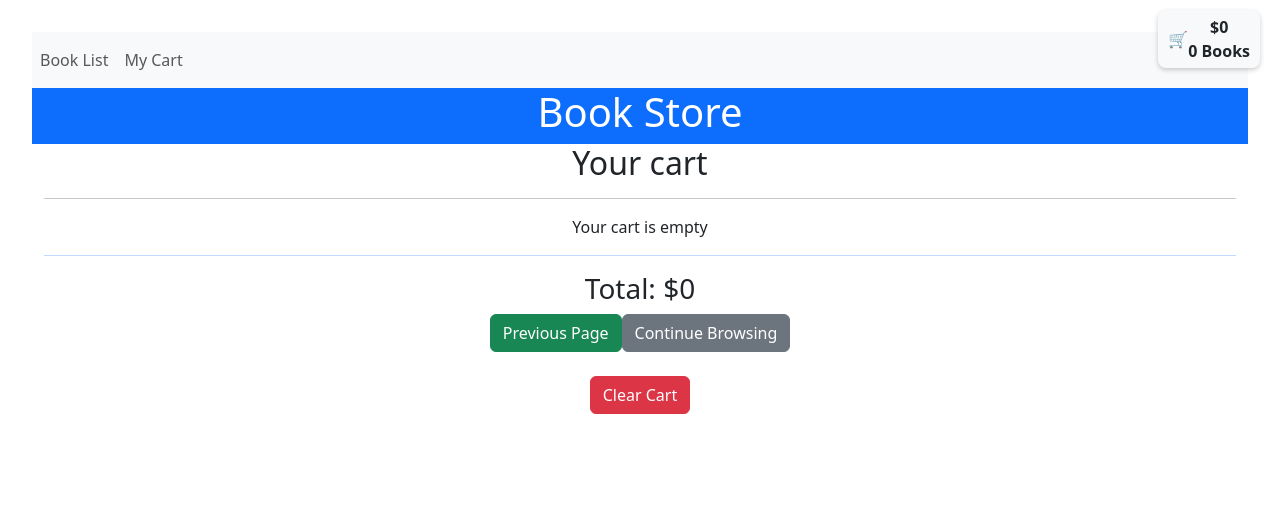
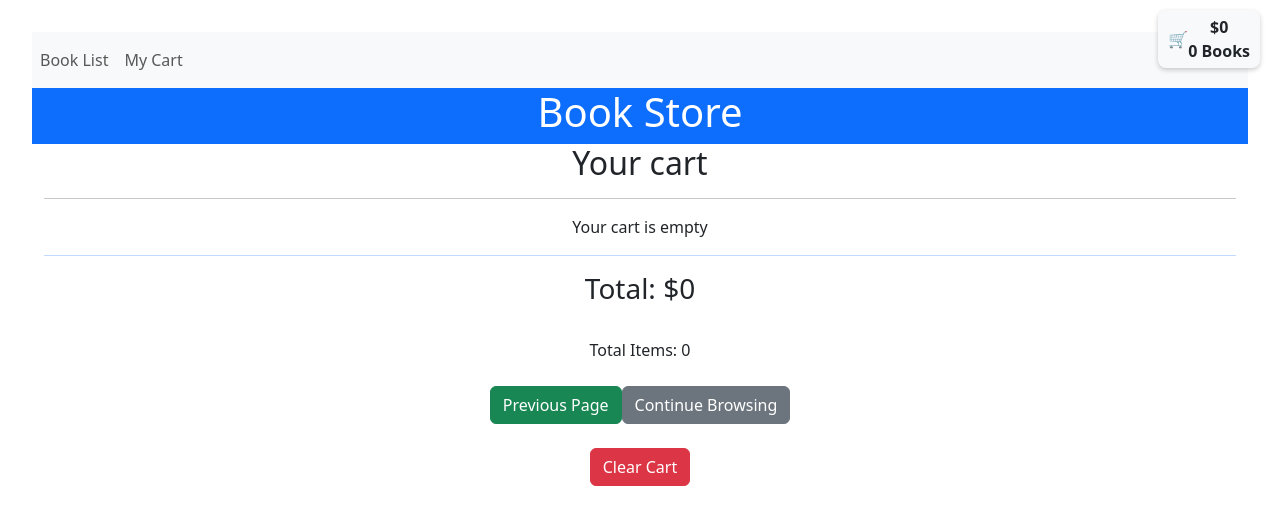
Before and after one commit to TaytGodwin/Mission11_Godwin_Books, a React (Vite) app in the folder frontend/: page /cart in a window 1280 px wide. Shown: the top 524 px of the page. Built offline with nearby package versions, Linux system fonts and the light colour scheme.

Commit message:
Added quantity for cart

```diff
--- a/frontend/src/pages/CartPage.tsx
+++ b/frontend/src/pages/CartPage.tsx
@@ -5,7 +5,7 @@ import { CartItem } from '../types/CartItem';
 
 function CartPage() {
   const navigate = useNavigate();
-  const { cart, totalPrice, clearCart, removeFromCart } = useCart(); // Gets the context file that was build
+  const { cart, totalPrice, numItems, clearCart, removeFromCart } = useCart(); // Gets the context file that was build
 
   return (
     <>
@@ -49,6 +49,10 @@ function CartPage() {
             <hr className="border-primary" />
           </div>
           <h3>Total: ${totalPrice}</h3>
+          <br />
+          Total Items: {numItems}
+          <br />
+          <br />
           <button className="btn btn-success" onClick={() => navigate(-1)}>
             Previous Page
           </button>
```
